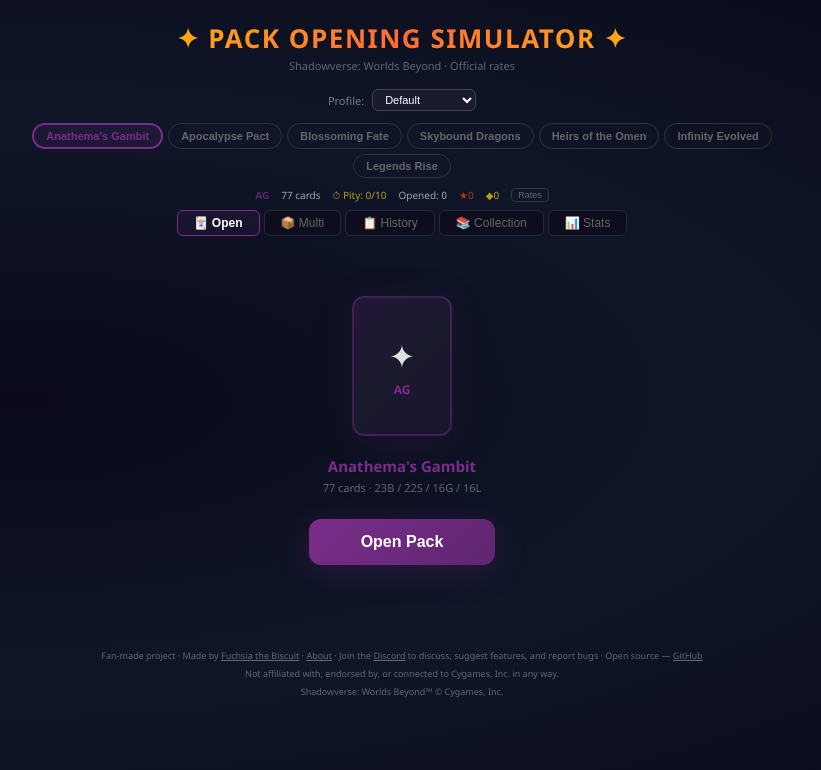
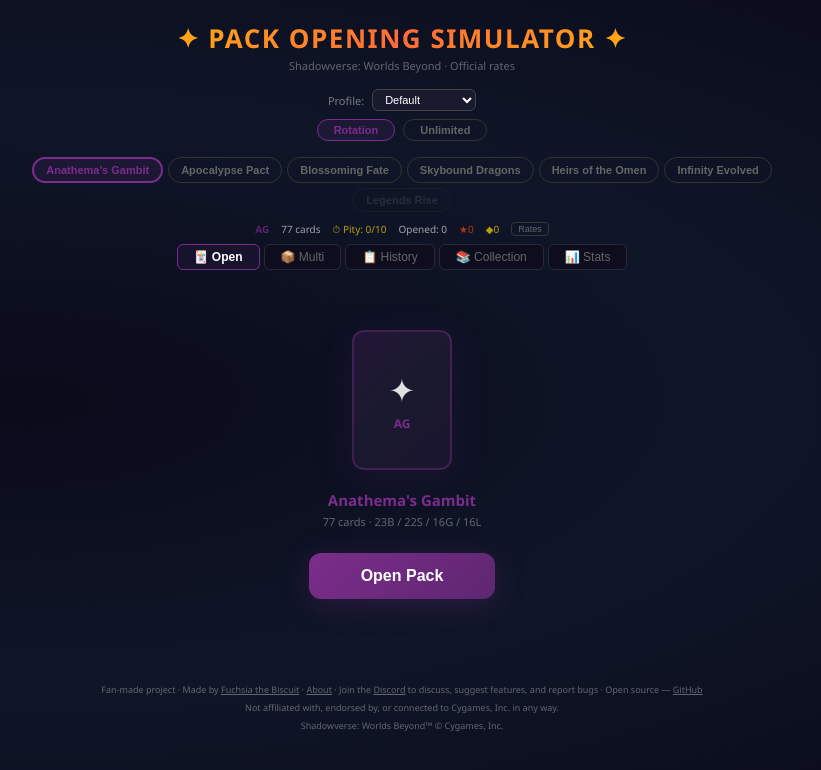
Before and after one commit to Fuchsia525/svwb-pack-simulator, a React (Vite) app: page / in a window 1280 px wide. Shown: the top 770 px of the page, without its empty margins (238-1059 px from the left). Built offline with nearby package versions, Linux system fonts and the light colour scheme.

Commit message:
Added selectedFormat state to profile and UI, allowing users to filter sets based on rotation format. Updated profile saving/loading to include selectedFormat.

```diff
--- a/src/App.jsx
+++ b/src/App.jsx
@@ -740,6 +740,8 @@
   }
 };
 
+const ROTATION_SETS = new Set(Object.keys(SETS).slice(-6));
+
 // ─── RATES (Official from Cygames via GameWith) ──────────────
 const RATES = {
   standard: { Bronze: 0.6744, Silver: 0.25, Gold: 0.06, Legendary: 0.015, Ticket: 0.0006 },
@@ -954,6 +956,7 @@
 function blankProfile() {
   return {
     selectedSet: Object.keys(SETS).at(-1),
+    selectedFormat: "rotation",
     pityCounter: Object.keys(SETS).reduce((acc, key) => { acc[key] = 0; return acc; }, {}),
     stats: { total: 0, Bronze: 0, Silver: 0, Gold: 0, Legendary: 0, animated: 0, tickets: 0 },
     history: [],
@@ -970,6 +973,7 @@
   })();
   const [activeProfile, setActiveProfile] = useState(getActiveProfileName());
   const [selectedSet, setSelectedSet] = useState(_initial.selectedSet);
+  const [selectedFormat, setSelectedFormat] = useState(_initial.selectedFormat || "rotation");
   const [packCards, setPackCards] = useState(null);
   const [flipped, setFlipped] = useState([]);
   const [allFlipped, setAllFlipped] = useState(false);
@@ -999,11 +1003,11 @@
 
   useEffect(() => {
   const profiles = loadProfiles();
-  profiles[activeProfile] = { selectedSet, pityCounter, stats, history, importedCollection };
+  profiles[activeProfile] = { selectedSet, selectedFormat, pityCounter, stats, history, importedCollection };
   saveProfiles(profiles);
   localStorage.setItem(ACTIVE_KEY, activeProfile);
   localStorage.setItem("svwb-imported", JSON.stringify(importedCollection));
-}, [activeProfile, selectedSet, pityCounter, stats, history, importedCollection]);
+}, [activeProfile, selectedSet, selectedFormat, pityCounter, stats, history, importedCollection]);
 
   const playSound = useCallback((freq, dur, type = "sine") => {
     try {
@@ -1211,6 +1215,7 @@
     const data = profiles[name] || blankProfile();
     setActiveProfile(name);
     setSelectedSet(data.selectedSet);
+    setSelectedFormat(data.selectedFormat || "rotation");
     setPityCounter(data.pityCounter);
     setStats(data.stats);
     setHistory(data.history);
@@ -1331,6 +1336,22 @@
         )}
       </div>
 
+      {/* ═══ FORMAT TOGGLE ═══ */}
+      <div style={{ display: "flex", justifyContent: "center", gap: 8, padding: "4px 0 8px" }}>
+        {["rotation", "unlimited"].map(fmt => (
+          <button key={fmt} onClick={() => setSelectedFormat(fmt)}
+            style={{
+              padding: "4px 16px", borderRadius: 20, fontSize: 11, fontWeight: 600, cursor: "pointer",
+              border: selectedFormat === fmt ? `1px solid ${currentSet.color}` : "1px solid #333",
+              background: selectedFormat === fmt ? `${currentSet.color}22` : "transparent",
+              color: selectedFormat === fmt ? currentSet.color : "#666",
+              textTransform: "capitalize",
+            }}>
+            {fmt}
+          </button>
+        ))}
+      </div>
+
       {/* ═══ SET SELECTOR ═══ */}
       <div style={{ display: "flex", gap: 5, padding: "8px 0 10px", overflowX: "auto", justifyContent: "center", flexWrap: "wrap" }}>
         {Object.entries(SETS).reverse().map(([key, set]) => (
@@ -1340,6 +1361,8 @@
               background: selectedSet === key ? `${set.color}22` : "transparent",
               color: selectedSet === key ? set.color : "#666", fontSize: 11, fontWeight: 600,
               cursor: "pointer", transition: "all 0.2s", whiteSpace: "nowrap",
+              opacity: selectedFormat === "rotation" && !ROTATION_SETS.has(key) ? 0.3 : 1,
+              pointerEvents: selectedFormat === "rotation" && !ROTATION_SETS.has(key) ? "none" : "auto",
             }}>
             {set.name}
           </button>
@@ -1578,6 +1601,7 @@
                 .filter(c => collectionClassFilter === "all" || CLASSES[c.classIdx] === collectionClassFilter)
                 .filter(c => collectionTypeFilter === "all" || getCardType(c.cardId) === collectionTypeFilter)
                 .filter(c => collectionPPFilter === "all" || c.pp === parseInt(collectionPPFilter))
+                .filter(c => selectedFormat === "unlimited" || Object.entries(SETS).some(([key, set]) => ROTATION_SETS.has(key) && set.cards.some(card => card[0] === c.name)))
                 .sort((a, b) => b.rarityIdx - a.rarityIdx || a.name.localeCompare(b.name));
               return (
                 <div>
```
